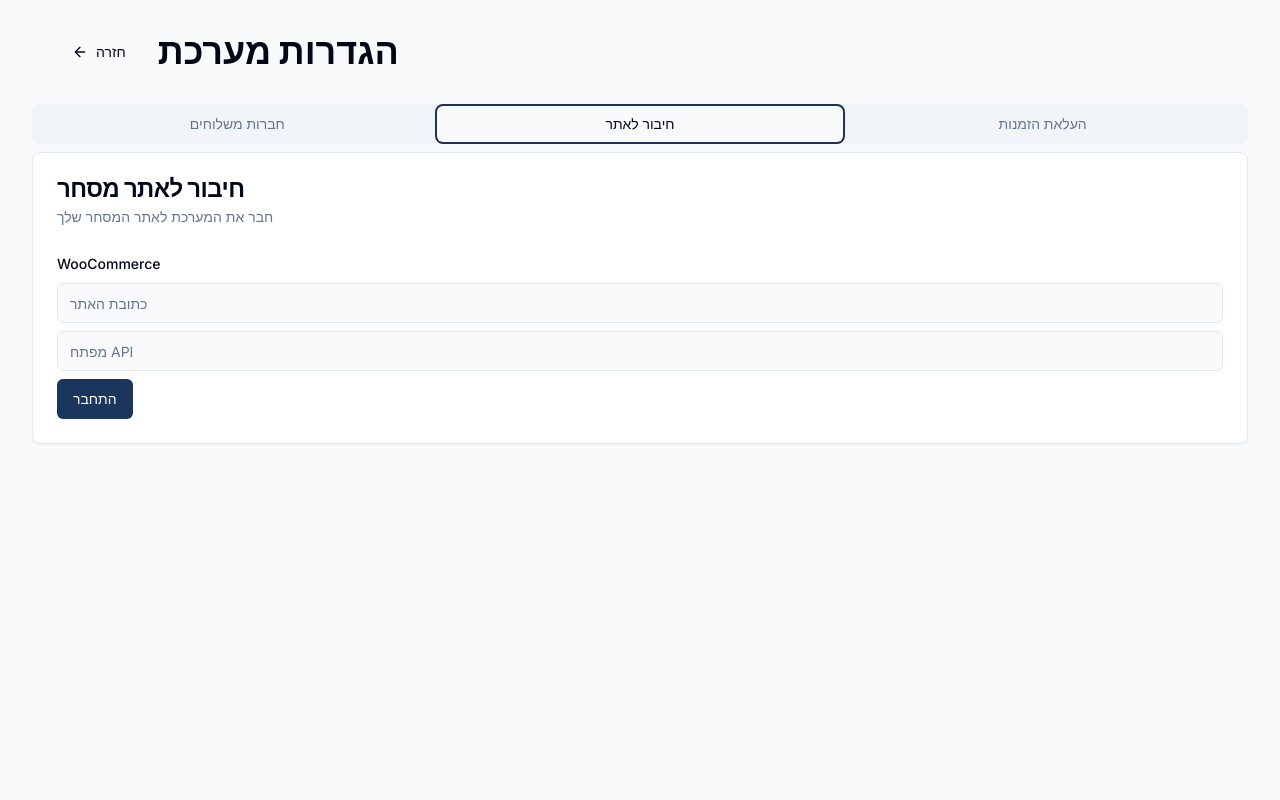
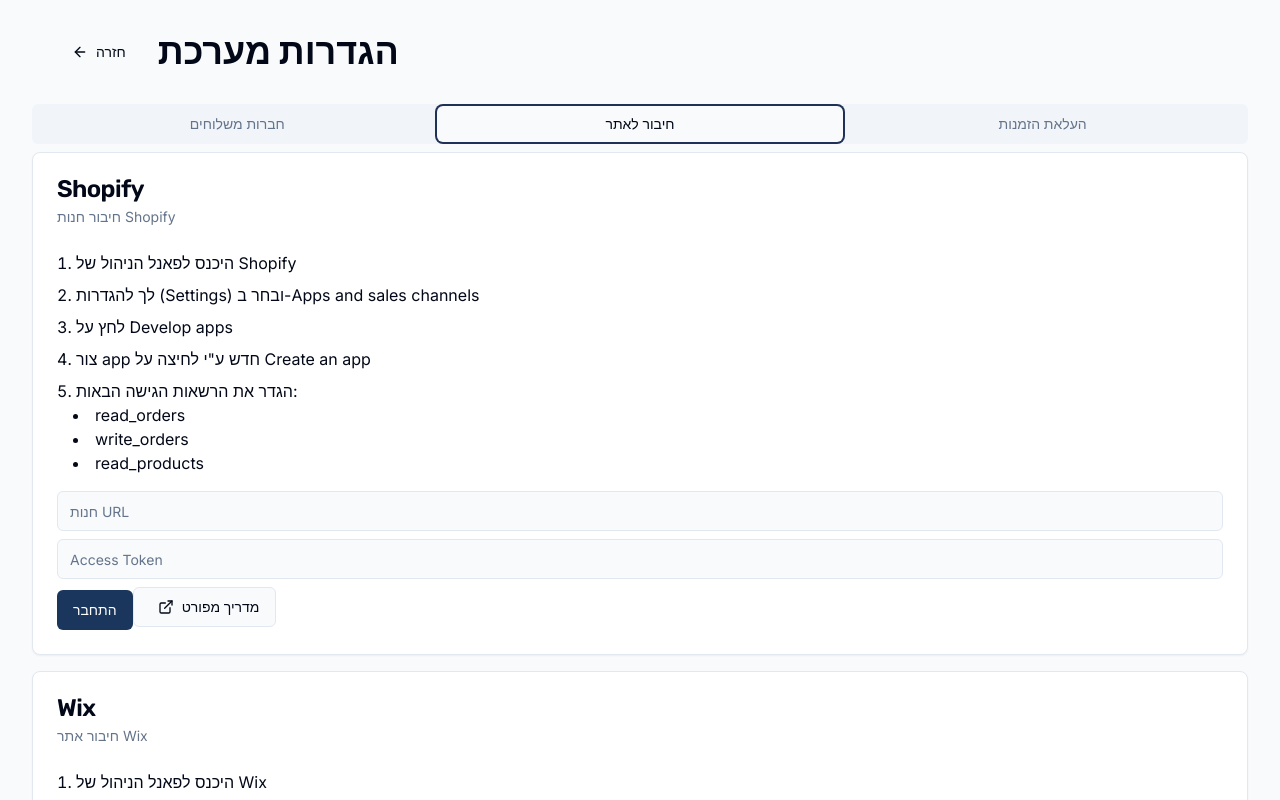
Before and after one commit to Dvir-B/swiftpick-delivery-app, a React (Vite) app: page /settings in a window 1280 px wide. Both pictures are taken after a click on the tab "חיבור לאתר". Shown: the top 800 px of the page. Built offline with nearby package versions, Linux system fonts and the light colour scheme.

Commit message:
Add Wix and Shopify integration
Updated the Settings page to include integration options for Wix and Shopify under the "חיבור לאתר" section, along with detailed instructions on how to connect these services.
[skip gpt_engineer]

```diff
--- a/src/pages/Settings.tsx
+++ b/src/pages/Settings.tsx
@@ -4,7 +4,7 @@ import { Button } from "@/components/ui/button";
 import { Input } from "@/components/ui/input";
 import { Label } from "@/components/ui/label";
 import { useToast } from "@/hooks/use-toast";
-import { ArrowLeft, Upload } from "lucide-react";
+import { ArrowLeft, Upload, ExternalLink } from "lucide-react";
 import { useNavigate } from "react-router-dom";
 
 const Settings = () => {
@@ -14,7 +14,6 @@ const Settings = () => {
   const handleFileUpload = (event: React.ChangeEvent<HTMLInputElement>) => {
     const file = event.target.files?.[0];
     if (file) {
-      // כאן נוסיף את הלוגיקה לקריאת קובץ האקסל
       toast({
         title: "הקובץ הועלה בהצלחה",
         description: `${file.name} נקלט במערכת`,
@@ -23,7 +22,6 @@ const Settings = () => {
   };
 
   const handleApiConnection = (service: string) => {
-    // כאן נוסיף את הלוגיקה להתחברות ל-API
     toast({
       title: "החיבור בוצע בהצלחה",
       description: `החיבור ל-${service} הושלם`,
@@ -67,22 +65,72 @@ const Settings = () => {
         </TabsContent>
 
         <TabsContent value="ecommerce">
+          <div className="space-y-4">
             <Card>
               <CardHeader>
-              <CardTitle>חיבור לאתר מסחר</CardTitle>
-              <CardDescription>חבר את המערכת לאתר המסחר שלך</CardDescription>
+                <CardTitle>Shopify</CardTitle>
+                <CardDescription>חיבור חנות Shopify</CardDescription>
               </CardHeader>
               <CardContent className="space-y-4">
                 <div className="space-y-2">
-                <Label>WooCommerce</Label>
-                <Input placeholder="כתובת האתר" />
-                <Input placeholder="מפתח API" type="password" />
-                <Button onClick={() => handleApiConnection("WooCommerce")}>
+                  <ol className="list-decimal list-inside space-y-2 mb-4">
+                    <li>היכנס לפאנל הניהול של Shopify</li>
+                    <li>לך להגדרות (Settings) ובחר ב-Apps and sales channels</li>
+                    <li>לחץ על Develop apps</li>
+                    <li>צור app חדש ע"י לחיצה על Create an app</li>
+                    <li>הגדר את הרשאות הגישה הבאות:
+                      <ul className="list-disc list-inside ml-4">
+                        <li>read_orders</li>
+                        <li>write_orders</li>
+                        <li>read_products</li>
+                      </ul>
+                    </li>
+                  </ol>
+                  <Input placeholder="חנות URL" />
+                  <Input placeholder="Access Token" type="password" />
+                  <Button onClick={() => handleApiConnection("Shopify")}>
                     התחבר
+                  </Button>
+                  <Button variant="outline" className="mt-2" onClick={() => window.open('https://shopify.dev/docs/apps/auth/admin-app-access-tokens', '_blank')}>
+                    <ExternalLink className="w-4 h-4 ml-2" />
+                    מדריך מפורט
                   </Button>
                 </div>
               </CardContent>
             </Card>
+
+            <Card>
+              <CardHeader>
+                <CardTitle>Wix</CardTitle>
+                <CardDescription>חיבור אתר Wix</CardDescription>
+              </CardHeader>
+              <CardContent className="space-y-4">
+                <div className="space-y-2">
+                  <ol className="list-decimal list-inside space-y-2 mb-4">
+                    <li>היכנס לפאנל הניהול של Wix</li>
+                    <li>לך ל-Dev Tools ובחר ב-API Keys</li>
+                    <li>צור מפתח API חדש</li>
+                    <li>הגדר את ההרשאות הבאות:
+                      <ul className="list-disc list-inside ml-4">
+                        <li>Stores Orders - Read & Write</li>
+                        <li>Stores Products - Read</li>
+                        <li>Stores Inventory - Read</li>
+                      </ul>
+                    </li>
+                  </ol>
+                  <Input placeholder="Site ID" />
+                  <Input placeholder="API Key" type="password" />
+                  <Button onClick={() => handleApiConnection("Wix")}>
+                    התחבר
+                  </Button>
+                  <Button variant="outline" className="mt-2" onClick={() => window.open('https://dev.wix.com/api/rest/getting-started', '_blank')}>
+                    <ExternalLink className="w-4 h-4 ml-2" />
+                    מדריך מפורט
+                  </Button>
+                </div>
+              </CardContent>
+            </Card>
+          </div>
         </TabsContent>
 
         <TabsContent value="excel">
```
Lines whose indentation alone changed are shown as unchanged.
